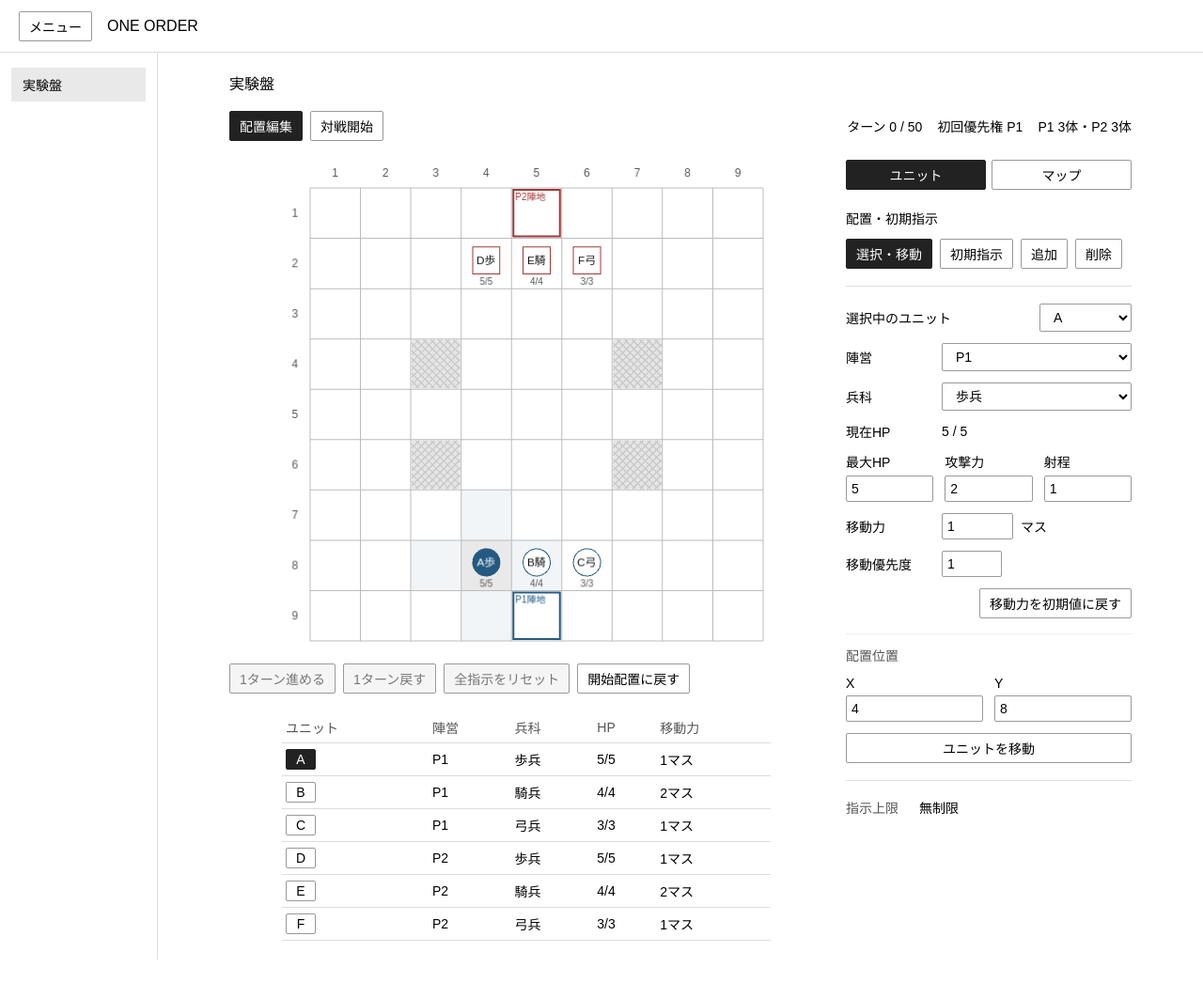
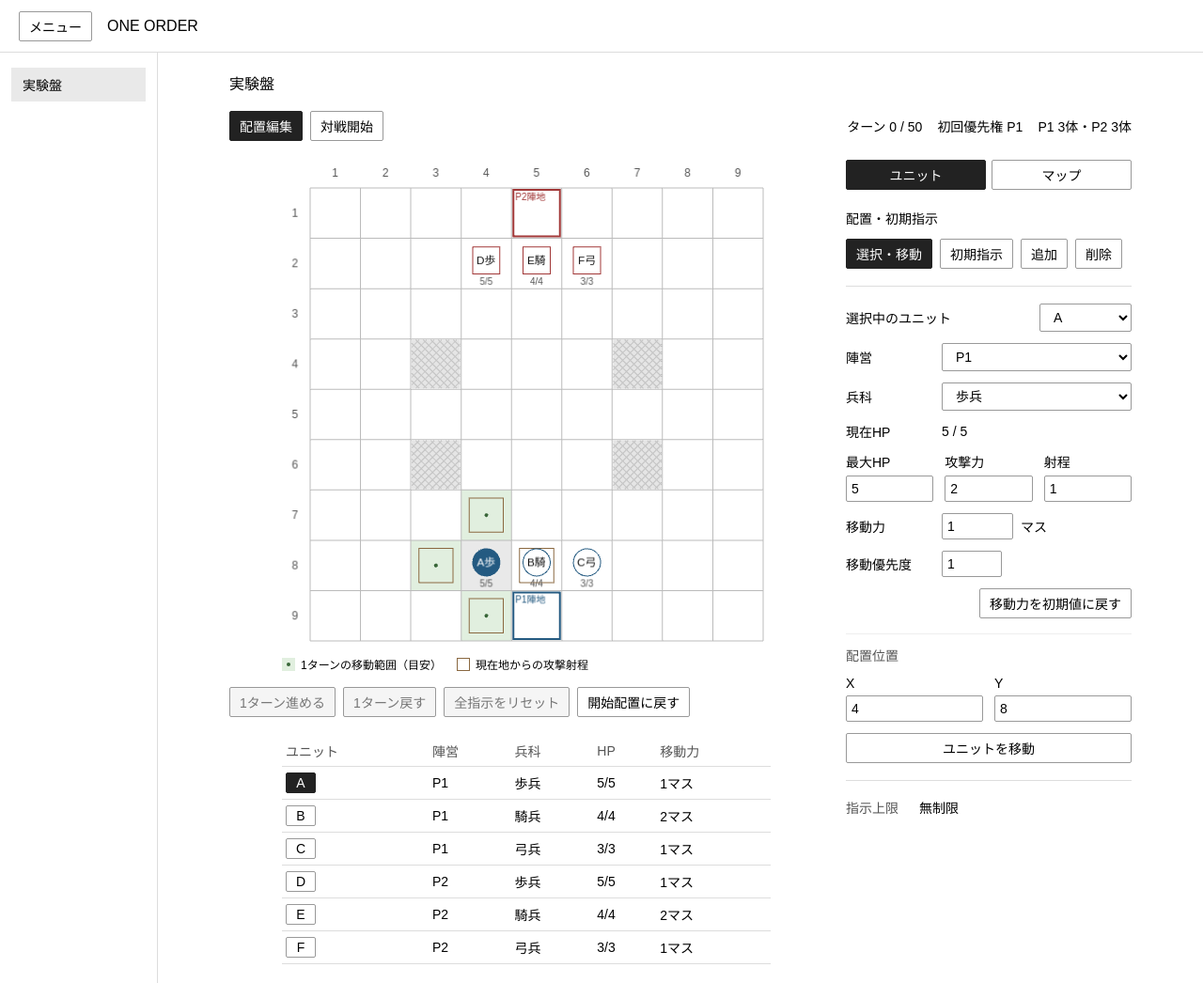
Before and after one commit to gonchiman/one_order, a website built with Vite: page index.html in a window 1280 px wide. Shown: the whole page at 94% size. Before the commit the page ends 1021 px from the top, so only its background shows below. Built offline with nearby package versions, Linux system fonts and the light colour scheme; animation ran at ten frames a second.

Commit message:
Show movement range alongside attack range for selected units

```diff
--- a/src/core/board.ts
+++ b/src/core/board.ts
@@ -147,6 +147,34 @@ function cellKey(cell: Cell): string {
 
 function isWall(state: BoardState, cell: Cell): boolean {
   return state.walls.some((wall) => sameCell(wall, cell));
+}
+
+// 現在の配置を固定した移動範囲。同時移動で空くマスや競合の結果は予測しない。
+export function getMovementRange(state: BoardState, unitId: number): Cell[] {
+  const unit = state.units.find((item) => item.id === unitId);
+  if (unit === undefined) return [];
+
+  const blocked = new Set([
+    ...state.walls.map(cellKey),
+    ...state.units.filter((item) => item.id !== unitId).map((item) => cellKey(item.position)),
+  ]);
+  const visited = new Set([cellKey(unit.position)]);
+  const queue = [{ cell: unit.position, steps: 0 }];
+  const range: Cell[] = [];
+  const directions = [{ x: -1, y: 0 }, { x: 1, y: 0 }, { x: 0, y: -1 }, { x: 0, y: 1 }];
+  for (let index = 0; index < queue.length; index += 1) {
+    const { cell, steps } = queue[index]!;
+    if (steps >= unit.moveDistance) continue;
+    for (const direction of directions) {
+      const next = { x: cell.x + direction.x, y: cell.y + direction.y };
+      const key = cellKey(next);
+      if (!validCell(state, next) || visited.has(key) || blocked.has(key)) continue;
+      visited.add(key);
+      range.push(next);
+      queue.push({ cell: next, steps: steps + 1 });
+    }
+  }
+  return range;
 }
 
 function oppositeSide(side: UnitSide): UnitSide {
--- a/src/game/scenes/BoardScene.ts
+++ b/src/game/scenes/BoardScene.ts
@@ -1,9 +1,11 @@
 import Phaser from 'phaser';
+import { getMovementRange } from '../../core/board';
 import type { BoardState, Cell } from '../../core/board';
 import { unitLabel } from '../../core/labels';
 import { UNIT_SIDES, UNIT_TYPES } from '../../core/unitTypes';
 
 const SIDE_COLORS = Object.freeze({ ally: 0x245a81, enemy: 0xa13737 });
+export const RANGE_COLORS = Object.freeze({ movement: 0xe1efdf, marker: 0x386638, attack: 0x8a6840 });
 
 export interface BoardView {
   board: BoardState;
@@ -130,13 +132,29 @@ export class BoardScene extends Phaser.Scene {
     }
 
     const selected = board.units.find((unit) => unit.id === selectedUnitId);
+    const movementRange = selected === undefined ? [] : getMovementRange(board, selected.id);
     if (selected !== undefined) {
-      graphics.fillStyle(SIDE_COLORS[selected.side], 0.06);
+      const markedCells = new Set([
+        ...Object.values(board.goals).filter((cell): cell is Cell => cell !== null),
+        ...board.units.map((unit) => unit.destination).filter((cell): cell is Cell => cell !== null),
+      ].map((cell) => `${cell.x},${cell.y}`));
+      for (const cell of movementRange) {
+        graphics.fillStyle(RANGE_COLORS.movement, 1);
+        graphics.fillRect(x + cell.x * cellSize, y + cell.y * cellSize, cellSize, cellSize);
+        if (!markedCells.has(`${cell.x},${cell.y}`)) {
+          graphics.fillStyle(RANGE_COLORS.marker, 1);
+          graphics.fillCircle(x + (cell.x + 0.5) * cellSize, y + (cell.y + 0.5) * cellSize, Math.max(1, Math.min(2, cellSize * 0.05)));
+        }
+      }
+      graphics.lineStyle(1, RANGE_COLORS.attack, 1);
       for (let row = 0; row < board.height; row += 1) {
         for (let column = 0; column < board.width; column += 1) {
           const distance = Math.abs(column - selected.position.x) + Math.abs(row - selected.position.y);
           if (distance > 0 && distance <= selected.attackRange && !wallKeys.has(`${column},${row}`)) {
-            graphics.fillRect(x + column * cellSize, y + row * cellSize, cellSize, cellSize);
+            const occupied = board.units.some((unit) => unit.position.x === column && unit.position.y === row);
+            // 小さいマスのユニットにも射程枠が隠れないよう外側へ寄せる。
+            const inset = smallCell && occupied ? Math.max(1, cellSize * 0.035) : Math.max(3, cellSize * 0.16);
+            graphics.strokeRect(x + column * cellSize + inset, y + row * cellSize + inset, Math.max(0, cellSize - inset * 2), Math.max(0, cellSize - inset * 2));
           }
         }
       }
@@ -247,6 +265,8 @@ export class BoardScene extends Phaser.Scene {
     const selectedDescription = selected === undefined ? '選択なし'
       : `選択中のユニット ${unitLabel(selected.id)} ${UNIT_SIDES[selected.side].name} ${UNIT_TYPES[selected.type].name}、HP${selected.hp}/${selected.maxHp}、攻撃力${selected.attack}、射程${selected.attackRange}マス、移動力${selected.moveDistance}マス、移動優先度${selected.movePriority}`;
     const coordinates = (cell: Cell): string => `(${cell.x + 1},${cell.y + 1})`;
+    const movementDescription = selected === undefined ? ''
+      : `1ターンの移動範囲（目安）${movementRange.length === 0 ? 'なし' : movementRange.map(coordinates).join('・')}`;
     const goalsDescription = (['ally', 'enemy'] as const).map((side) => {
       const goal = board.goals[side];
       return `${side === 'ally' ? 'P1' : 'P2'}陣地${goal === null ? 'なし' : coordinates(goal)}`;
@@ -261,7 +281,7 @@ export class BoardScene extends Phaser.Scene {
       : `${winnerDescription}、${outcomeReasons[board.outcome.reason]}`;
     this.game.canvas.setAttribute('aria-label', [
       `${board.width}列${board.height}行の盤面、ユニット${board.units.length}体、ターン${board.turn}`,
-      selectedDescription, goalsDescription, wallsDescription, destinationsDescription, outcomeDescription,
+      selectedDescription, movementDescription, goalsDescription, wallsDescription, destinationsDescription, outcomeDescription,
     ].filter(Boolean).join('、'));
     this.game.canvas.style.cursor = this.view.targeting ? 'crosshair' : 'default';
   }
--- a/src/main.ts
+++ b/src/main.ts
@@ -1,5 +1,6 @@
 import './style.css';
 import { createGame } from './game/createGame';
+import { RANGE_COLORS } from './game/scenes/BoardScene';
 import { DEFAULT_BOARD_SIZE, MIN_TURN_LIMIT, MAX_TURN_LIMIT, prioritySideForTurn, validateMatchSetup } from './core/board';
 import type { BoardAction, Cell, UnitEvent } from './core/board';
 import { createMatchScenario } from './core/scenario';
@@ -21,6 +22,9 @@ import {
 const app = document.querySelector<HTMLElement>('#app');
 if (app === null) throw new Error('画面の配置先がありません。');
 const shell = createAppShell(app);
+for (const [name, color] of Object.entries(RANGE_COLORS)) {
+  shell.content.style.setProperty(`--range-${name}`, `#${color.toString(16).padStart(6, '0')}`);
+}
 const typeOptions = Object.entries(UNIT_TYPES)
   .map(([value, definition]) => `<option value="${value}">${definition.name}</option>`).join('');
 const sideOptions = Object.entries(UNIT_SIDES)
@@ -37,6 +41,10 @@ shell.content.innerHTML = `
   <div class="workspace">
     <section class="board-section" aria-label="盤面とユニット一覧">
       <div id="board"></div>
+      <div id="range-legend" class="range-legend" aria-label="範囲の表示" hidden>
+        <span><i class="range-swatch range-movement" aria-hidden="true"></i>1ターンの移動範囲（目安）</span>
+        <span><i class="range-swatch range-attack" aria-hidden="true"></i>現在地からの攻撃射程</span>
+      </div>
       <section id="match-result" class="match-result" aria-live="polite" hidden><h2 id="result-title"></h2><output id="result-reason"></output></section>
       <div class="turn-actions">
         <button type="button" id="advance">1ターン進める</button>
@@ -133,6 +141,7 @@ function element<T extends HTMLElement>(selector: string): T {
 
 const controls = {
   board: element<HTMLDivElement>('#board'),
+  rangeLegend: element<HTMLDivElement>('#range-legend'),
   edit: element<HTMLButtonElement>('#edit-mode'),
   run: element<HTMLButtonElement>('#run-mode'),
   turn: element<HTMLOutputElement>('#turn'),
@@ -267,6 +276,7 @@ function render(): void {
       : ordering ? fallback.destination ?? fallback.position : fallback.position) };
   }
   const unit = board.units.find((item) => item.id === selectedId);
+  controls.rangeLegend.hidden = unit === undefined;
   cursor = { x: Math.min(Math.max(cursor.x, 0), board.width - 1), y: Math.min(Math.max(cursor.y, 0), board.height - 1) };
   controls.edit.setAttribute('aria-pressed', String(editing));
   controls.run.setAttribute('aria-pressed', String(!editing));
--- a/src/style.css
+++ b/src/style.css
@@ -145,6 +145,12 @@ input {
 .board-section, aside { min-width: 0; }
 #board { position: relative; margin: 0 auto; max-width: 100%; }
 #board canvas { position: absolute; inset: 0; }
+.range-legend { display: flex; flex-wrap: wrap; gap: 6px 16px; max-width: 520px; margin: 8px auto 0; font-size: 12px; }
+.range-legend > span { display: inline-flex; align-items: center; gap: 6px; }
+.range-swatch { display: inline-block; width: 14px; height: 14px; flex: 0 0 auto; }
+.range-movement { position: relative; background: var(--range-movement); }
+.range-movement::after { content: ''; position: absolute; width: 4px; height: 4px; top: 5px; left: 5px; border-radius: 50%; background: var(--range-marker); }
+.range-attack { border: 1px solid var(--range-attack); }
 .turn-actions { margin-top: 16px; }
 .match-result { border: 1px solid #888; padding: 12px; margin-top: 16px; }
 .match-result h2 { font-size: 18px; margin: 0 0 6px; }
```
Also changed, not shown: src/core/movement-range.test.ts (added, +115 -0 lines), README.md.
